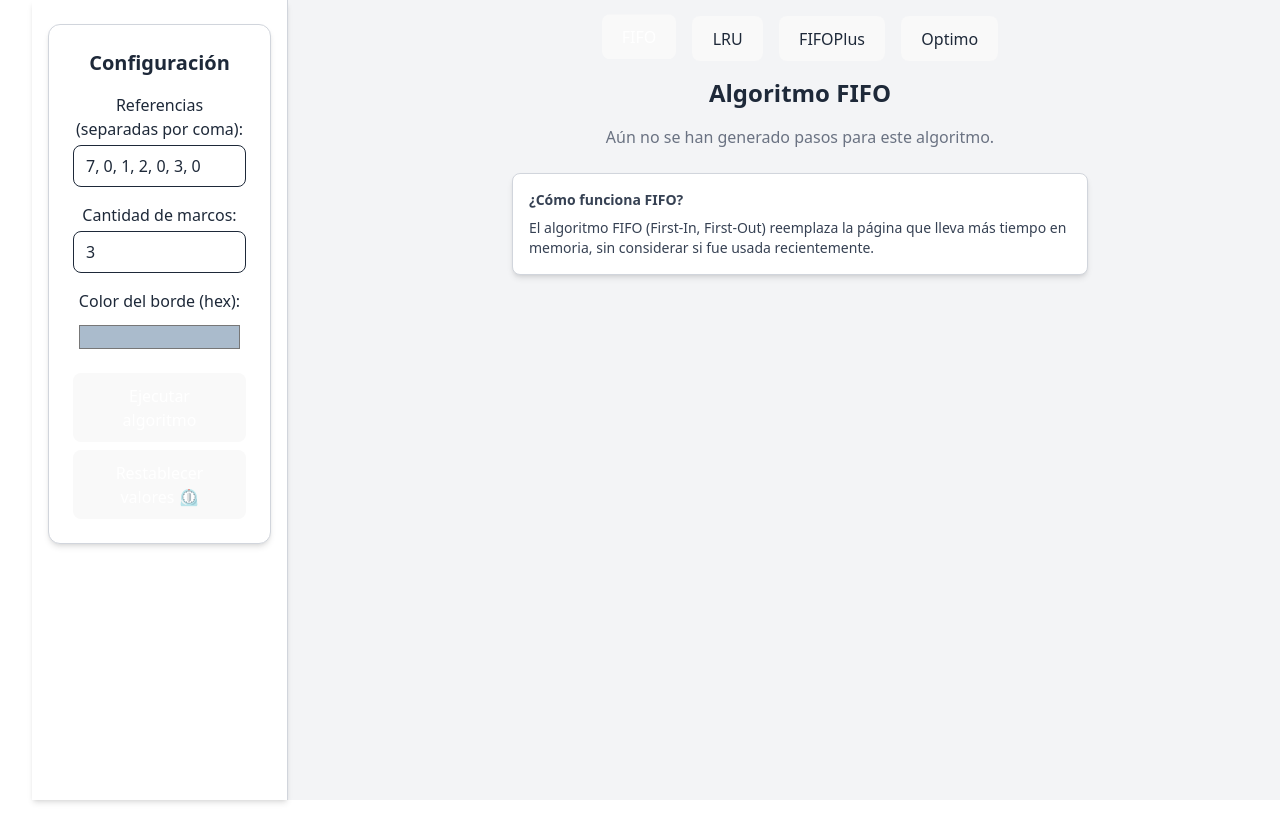
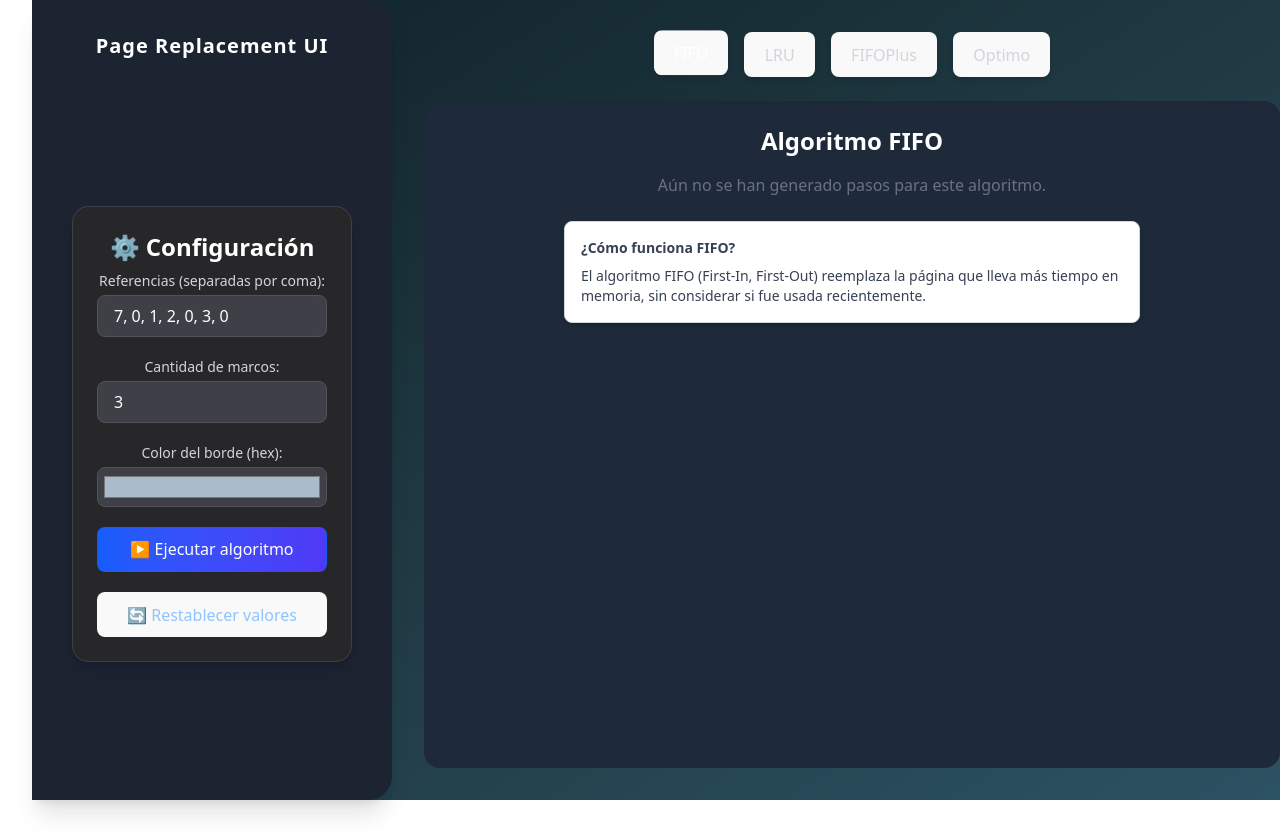
Before and after one commit to LairezMk/Algoritmo_RP, a React (Vite) app in the folder algoritmos-reemplazo-app/: page / in a window 1280 px wide. Shown: the top 832 px of the page. Built offline with nearby package versions, Linux system fonts and the light colour scheme.

Commit message:
improved design

```diff
--- a/algoritmos-reemplazo-app/src/App.jsx
+++ b/algoritmos-reemplazo-app/src/App.jsx
@@ -1,13 +1,11 @@
-import "./App.css" // Importa el archivo CSS para estilos
-import { useState } from 'react';
-import { useEffect } from 'react';
-import FIFO from './algoritmos/fifo';
-import LRU from './algoritmos/lru';
-import FIFOPlus from './algoritmos/fifo+';
-import Optimo from './algoritmos/optimo';
-import PanelInputs from './components/PanelInputs';
+import "./App.css";
+import { useState, useEffect } from "react";
+import FIFO from "./algoritmos/fifo";
+import LRU from "./algoritmos/lru";
+import FIFOPlus from "./algoritmos/fifo+";
+import Optimo from "./algoritmos/optimo";
+import PanelInputs from "./components/PanelInputs";
 import VistaAlgoritmo from "./components/VistaAlgoritmo";
-
 
 function App() {
   const [algoritmoActivo, setAlgoritmoActivo] = useState("FIFO");
@@ -15,10 +13,6 @@ function App() {
   const [marcos, setMarcos] = useState(3);
   const [color, setColor] = useState("#aabbcc");
   const [pasos, setPasos] = useState([]);
-  //const [isLoading, setIsLoading] = useState(false);
-  //const [esOscuro, setEsOscuro] = useState(false);
-
-
 
   const ejecutarAlgoritmo = () => {
     if (!referencias.length || marcos <= 0) return;
@@ -45,9 +39,10 @@ function App() {
   };
 
   return (
-    <div className="min-h-screen w-screen bg-gray-100 text-gray-800 flex">
+    <div className="min-h-screen w-screen bg-gradient-to-br from-[#0f2027] via-[#203a43] to-[#2c5364] text-white flex font-sans">
       {/* Sidebar izquierdo */}
-      <div className="w-64 px-4 py-6 border-r border-gray-300 dark:border-gray-600 bg-white dark:bg-gray-800 shadow-md">
+      <div className="w-90 px-6 py-8 bg-[#1c2331] shadow-xl rounded-r-3xl flex flex-col gap-6">
+        <div className="text-xl font-bold tracking-wider mb-4">Page Replacement UI</div>
         <PanelInputs
           referencias={referencias}
           setReferencias={setReferencias}
@@ -57,24 +52,24 @@ function App() {
           setColor={setColor}
           onGenerar={ejecutarAlgoritmo}
           setPasos={setPasos}
-
         />
       </div>
 
       {/* Contenido derecho */}
-      <div className="flex-1 p-4 flex flex-col gap-4">
-        {/* Tabs Manuales */}
+      <div className="flex-1 p-8 flex flex-col gap-6">
+        {/* Tabs de algoritmos */}
         <div className="flex gap-4 justify-center">
           {["FIFO", "LRU", "FIFOPlus", "Optimo"].map((alg) => (
             <button
               key={alg}
-              onClick={() => {setAlgoritmoActivo(alg);
-              setPasos([]); // Limpiar pasos al cambiar de algoritmo
+              onClick={() => {
+                setAlgoritmoActivo(alg);
+                setPasos([]);
               }}
-              className={`px-4 py-2 rounded-lg font-medium transition duration-200 ${
+              className={`px-5 py-2 rounded-xl font-semibold transition-all duration-300 shadow-md hover:shadow-lg hover:scale-105 ${
                 algoritmoActivo === alg
-                  ? "bg-blue-600 text-white animate-float"
-                  : "bg-white border border-gray-300 text-gray-800"
+                  ? "bg-purple-600 text-white animate-float"
+                  : "bg-[#2e3a59] text-gray-300 hover:bg-[#3d4a6a]"
               }`}
             >
               {alg}
@@ -83,8 +78,12 @@ function App() {
         </div>
 
         {/* Vista del algoritmo seleccionado */}
-        <div className="flex-1 overflow-auto">
-          <VistaAlgoritmo algoritmoActivo={algoritmoActivo} resultados={{ [algoritmoActivo]: pasos }} color={color} />
+        <div className="flex-1 overflow-auto bg-[#1e2a3a] rounded-2xl p-6 shadow-inner">
+          <VistaAlgoritmo
+            algoritmoActivo={algoritmoActivo}
+            resultados={{ [algoritmoActivo]: pasos }}
+            color={color}
+          />
         </div>
       </div>
     </div>
--- a/algoritmos-reemplazo-app/src/components/PanelInputs.jsx
+++ b/algoritmos-reemplazo-app/src/components/PanelInputs.jsx
@@ -1,5 +1,5 @@
-import { useState } from "react";
-import { useEffect } from "react";
+import { div } from "framer-motion/client";
+import { useState, useEffect } from "react";
 
 export default function PanelInputs({
   referencias,
@@ -24,98 +24,97 @@ export default function PanelInputs({
     setReferencias(valores);
   }, [setReferencias]);
 
-
   const manejarCambioReferencias = () => {
-    setIsLoading(true); // Activa la animación de carga
+    setIsLoading(true);
     setTimeout(() => {
-      setEntradaTexto(valoresIniciales); // Restablece el texto de entrada
+      setEntradaTexto(valoresIniciales);
       const valores = valoresIniciales
         .split(/[\s,]+/)
         .map((v) => parseInt(v))
         .filter((v) => !isNaN(v));
-      setReferencias(valores); // Restablece las referencias
-      setMarcos(3); // Restablece los marcos
-      setColor("#aabbcc"); // Restablece el color
-      setPasos([]); // Limpia los pasos generados
-      setIsLoading(false); // Desactiva la animación de carga
-    }, 2000); // Simula un tiempo de carga de 2 segundos
+      setReferencias(valores);
+      setMarcos(3);
+      setColor("#aabbcc");
+      setPasos([]);
+      setIsLoading(false);
+    }, 2000);
   };
 
   return (
-    <div className="bg-white p-6 rounded-xl shadow-md w-full max-w-md border border-gray-300">
-      <h2 className="text-xl font-semibold mb-4 text-center">Configuración</h2>
+    <div className="flex flex-col items-center justify-center h-full p-4 space-y-4">
+    <div className="bg-zinc-800 text-white p-6 rounded-2xl shadow-lg w-full max-w-md border border-zinc-700 space-y-5">
+      <h2 className="text-2xl font-bold text-center text-white mb-2">⚙️ Configuración</h2>
 
-      <div className="mb-4">
-        <label className="block font-medium mb-1">Referencias (separadas por coma):</label>
+      <div>
+        <label className="block text-sm font-medium mb-1 text-gray-300">Referencias (separadas por coma):</label>
         <input
           type="text"
           value={entradaTexto}
-          //Hacer que solo se puedan ingresar números enteros positivos y comas como separadores
           onChange={(e) => {
             const valor = e.target.value;
-            // Permitir solo números, comas y espacios
             const valorFiltrado = valor.replace(/[^0-9, ]/g, "");
             setEntradaTexto(valorFiltrado);
 
-            // Convertir a un array de números enteros positivos
             const valores = valorFiltrado
-              .split(/[\s,]+/) // Separar por comas o espacios
+              .split(/[\s,]+/)
               .map((v) => parseInt(v))
-              .filter((v) => !isNaN(v) && v >= 0); // Filtrar valores no numéricos o negativos
+              .filter((v) => !isNaN(v) && v >= 0);
 
             setReferencias(valores);
           }}
-          className="w-full border px-3 py-2 rounded-lg focus:outline-none focus:ring focus:ring-blue-300"
+          className="w-full bg-zinc-700 text-white border border-zinc-600 px-4 py-2 rounded-lg focus:outline-none focus:ring-2 focus:ring-blue-500 transition"
           placeholder="Ej. 7, 0, 1, 2, 0, 3, 0"
         />
       </div>
 
-      <div className="mb-4">
-        <label className="block font-medium mb-1">Cantidad de marcos:</label>
+      <div>
+        <label className="block text-sm font-medium mb-1 text-gray-300">Cantidad de marcos:</label>
         <input
           type="number"
           min="1"
           max="5"
-          //hacer que solo se puedan ingresar números enteros positivos entre el rango definido
           value={marcos}
           onChange={(e) => {
             const valor = e.target.value;
             if (valor === "" || (Number(valor) >= 1 && Number(valor) <= 5)) {
-              setMarcos(valor === "" ? "" : Number(valor)); // Permite borrar temporalmente
+              setMarcos(valor === "" ? "" : Number(valor));
             }
           }}
-          className="w-full border px-3 py-2 rounded-lg focus:outline-none focus:ring focus:ring-blue-300"
+          className="w-full bg-zinc-700 text-white border border-zinc-600 px-4 py-2 rounded-lg focus:outline-none focus:ring-2 focus:ring-blue-500 transition"
         />
       </div>
 
-      <div className="mb-4">
-        <label className="block font-medium mb-1">Color del borde (hex):</label>
+      <div>
+        <label className="block text-sm font-medium mb-1 text-gray-300">Color del borde (hex):</label>
         <input
           type="color"
           value={color}
           onChange={(e) => setColor(e.target.value)}
-          className="w-full h-10 p-1 rounded-lg cursor-pointer"
+          className="w-full h-10 p-1 bg-zinc-700 rounded-lg cursor-pointer border border-zinc-600"
         />
       </div>
 
       <button
         onClick={onGenerar}
-        className="w-full bg-blue-600 text-white py-2 rounded-lg font-semibold hover:bg-blue-700 transition duration-200"
+        className="w-full bg-gradient-to-r from-blue-600 to-indigo-600 text-white py-2 rounded-lg font-semibold hover:from-blue-500 hover:to-indigo-500 transition"
       >
-        Ejecutar algoritmo
+        ▶ Ejecutar algoritmo
       </button>
 
       <button
         onClick={manejarCambioReferencias}
-        className="w-full bg-blue-300 text-white py-2 rounded-lg font-semibold hover:bg-white-400 transition duration-200 mt-2"
+        className="w-full bg-zinc-700 border border-blue-400 text-blue-300 py-2 rounded-lg font-semibold hover:bg-zinc-600 transition"
       >
         {isLoading ? (
-          <div className="spinner"></div> // Muestra el spinner
+          <div className="flex justify-center items-center">
+            <div className="w-5 h-5 border-2 border-t-transparent border-blue-400 rounded-full animate-spin"></div>
+          </div>
         ) : (
-          "Restablecer valores ⏲"
+          "🔄 Restablecer valores"
         )}
       </button>
+    </div>
 
-    </div>
+  </div>
   );
 }
```
Also changed, not shown: algoritmos-reemplazo-app/src/components/FrameDisplay.jsx (+18 -23 lines).
